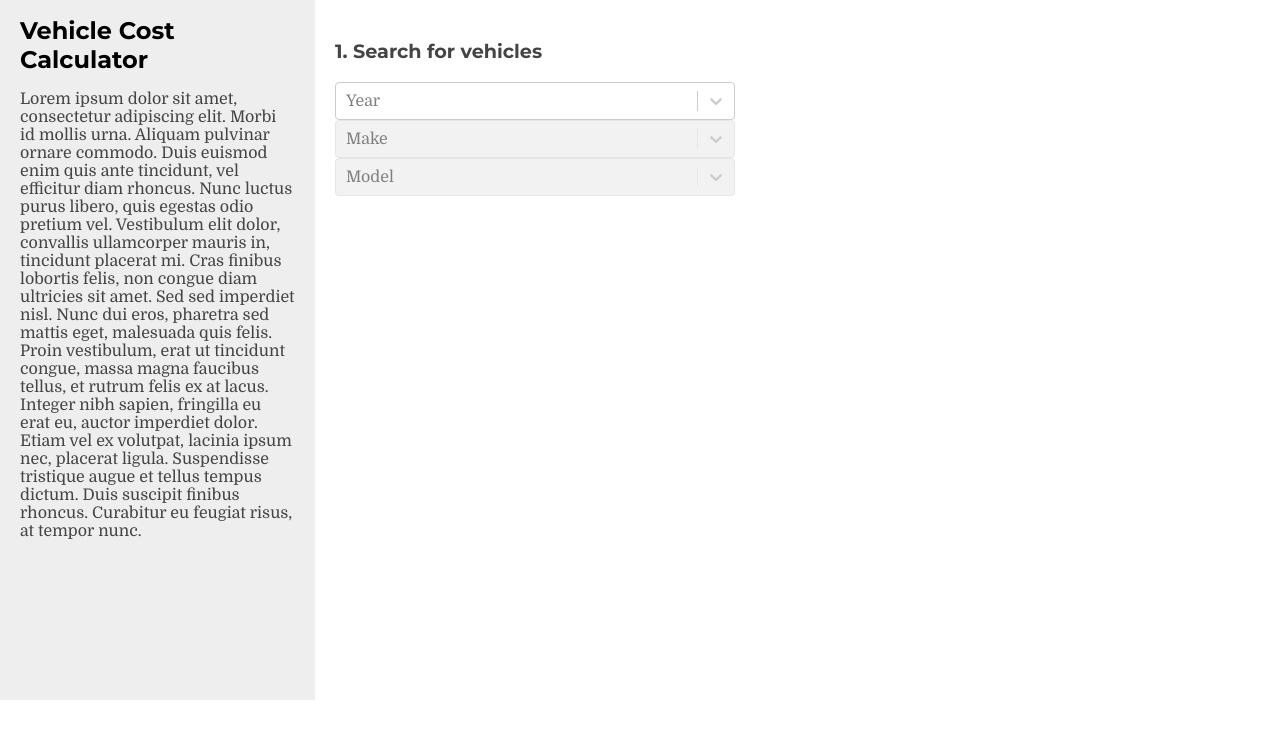
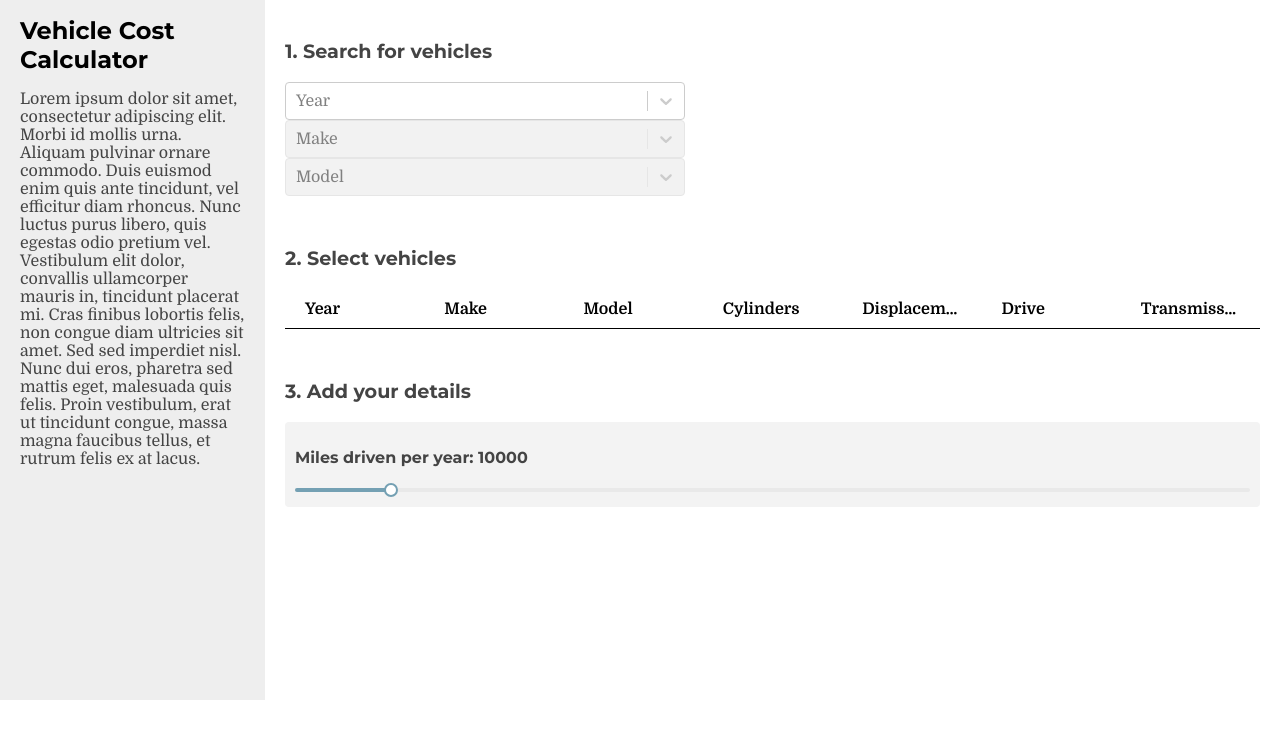
Before and after one commit to gbryan/mpg, a React (Create React App) app in the folder frontend/: page / in a window 1280 px wide. Shown: the top 738 px of the page. Built offline with nearby package versions, Linux system fonts and the light colour scheme.

Commit message:
Fix styling of table on desktop: wasn't shrinking

```diff
--- a/frontend/src/App.js
+++ b/frontend/src/App.js
@@ -231,9 +231,7 @@ class App extends Component {
             quis egestas odio pretium vel. Vestibulum elit dolor, convallis ullamcorper mauris in, tincidunt placerat
             mi. Cras finibus lobortis felis, non congue diam ultricies sit amet. Sed sed imperdiet nisl. Nunc dui eros,
             pharetra sed mattis eget, malesuada quis felis. Proin vestibulum, erat ut tincidunt congue, massa magna
-            faucibus tellus, et rutrum felis ex at lacus. Integer nibh sapien, fringilla eu erat eu, auctor imperdiet
-            dolor. Etiam vel ex volutpat, lacinia ipsum nec, placerat ligula. Suspendisse tristique augue et tellus
-            tempus dictum. Duis suscipit finibus rhoncus. Curabitur eu feugiat risus, at tempor nunc.</p>
+            faucibus tellus, et rutrum felis ex at lacus.</p>
         </div>
         <div className={styles.calculatorContainer}>
           {
@@ -247,22 +245,23 @@ class App extends Component {
             onChange={this.handleSelectorsChanged}
             isDisabled={this.state.isLoading}
           />
-          {
-            this.requiredFieldsPresent() ?
+
+          <div>
+            <p className={`${styles.instructions} ${styles.large}`}>2. Select vehicles</p>
             <ResultsList
               values={this.state.matchingVehicles}
               selectedVehicles={this.state.selectedVehicles}
               onClick={this.handleVehicleSelected}
               onUpdatePrice={this.onUpdatePrice}
               vehiclePrices={this.state.vehiclePrices}
-              /> : null
-          }
+            />
+          </div>
 
           {/*TODO: break into smaller components. */}
+          <div>
+            <p className={`${styles.instructions} ${styles.large}`}>3. Add your details</p>
             {
               this.state.selectedVehicles.length ?
-              <div>
-                <p className={`${styles.instructions} ${styles.large}`}>3. Add your details</p>
                 <div className={styles.subsection}>
                   <p className={styles.instructions}>Purchase Price</p>
                   {this.state.selectedVehicles.map((v) => {
@@ -290,6 +289,8 @@ class App extends Component {
                     );
                   })}
                 </div>
+                : null
+            }
             <FuelCost
               visibleFuelTypes={[...new Set(this.state.selectedVehicles.map(v => v.fuelType))]}
               prices={this.state.fuelCostDollars}
@@ -306,8 +307,6 @@ class App extends Component {
               />
             </div>
           </div>
-              : null
-          }
         </div>
       </div>
     );
--- a/frontend/src/App.module.css
+++ b/frontend/src/App.module.css
@@ -44,7 +44,7 @@ body, .introContainer {
 
 .introContainer {
   background-color: #d9d9d970;
-  flex: 0 0 275px;
+  flex: 1 0 225px;
   padding: 0 20px;
 }
 
@@ -59,6 +59,11 @@ body, .introContainer {
 .calculatorContainer {
   padding: 20px;
   flex: 1 1 auto;
+  min-width: 0;
+}
+
+.calculatorContainer > div:not(:last-child) {
+  margin-bottom: 50px;
 }
 
 .instructions {
@@ -104,7 +109,7 @@ button.delete:hover {
   color: darkred;
 }
 
-@media (max-width: 800px) {
+@media (max-width: 1024px) {
   .collapsibleContainer {
     flex-direction: column;
     padding: 20px;
@@ -114,12 +119,13 @@ button.delete:hover {
     flex: 1 0 auto;
     background-color: inherit;
     min-height: 0;
-    border-bottom: 3px solid darkgrey;
+    border-bottom: 3px dotted darkgrey;
     padding: 0 0 20px 0;
     margin-bottom: 20px;
   }
 
   .calculatorContainer {
+    margin-top: 20px;
     padding: 0;
     width: 100%;
   }
--- a/frontend/src/ResultsList.js
+++ b/frontend/src/ResultsList.js
@@ -24,7 +24,6 @@ class ResultsList extends Component {
   render() {
     return (
       <div>
-        <p className={`${mainStyles.instructions} ${mainStyles.large}`}>2. Select vehicles</p>
         <table className={styles.results}>
           <thead>
           <tr>
--- a/frontend/src/ResultsList.module.css
+++ b/frontend/src/ResultsList.module.css
@@ -1,7 +1,14 @@
 table.results {
   border-collapse: collapse;
   text-align: left;
+  table-layout: fixed;
   width: 100%;
+}
+
+table.results thead th {
+  white-space: nowrap;
+  text-overflow: ellipsis;
+  overflow: hidden;
 }
 
 table.results tr {
```
Lines whose indentation alone changed are shown as unchanged.
